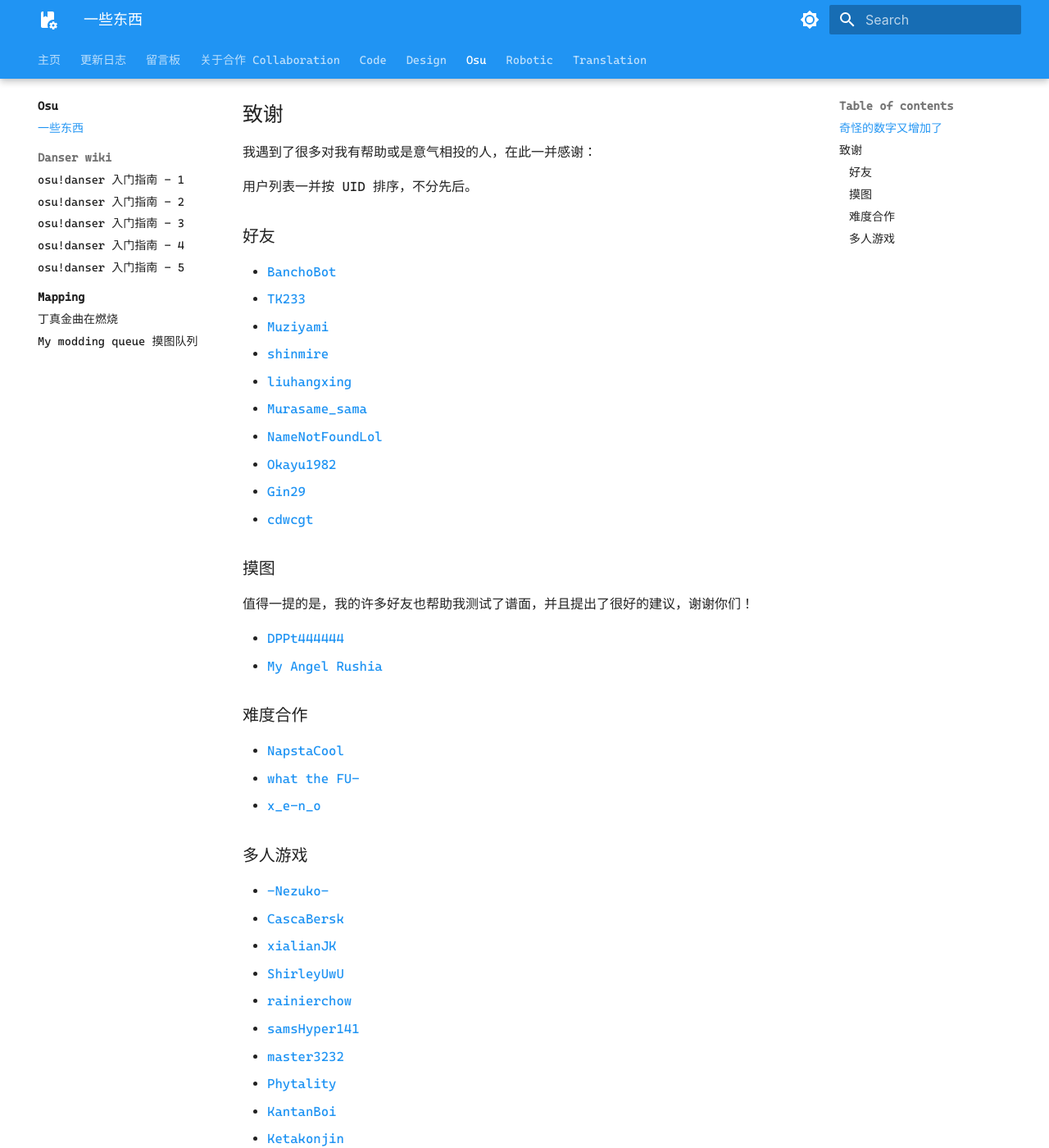
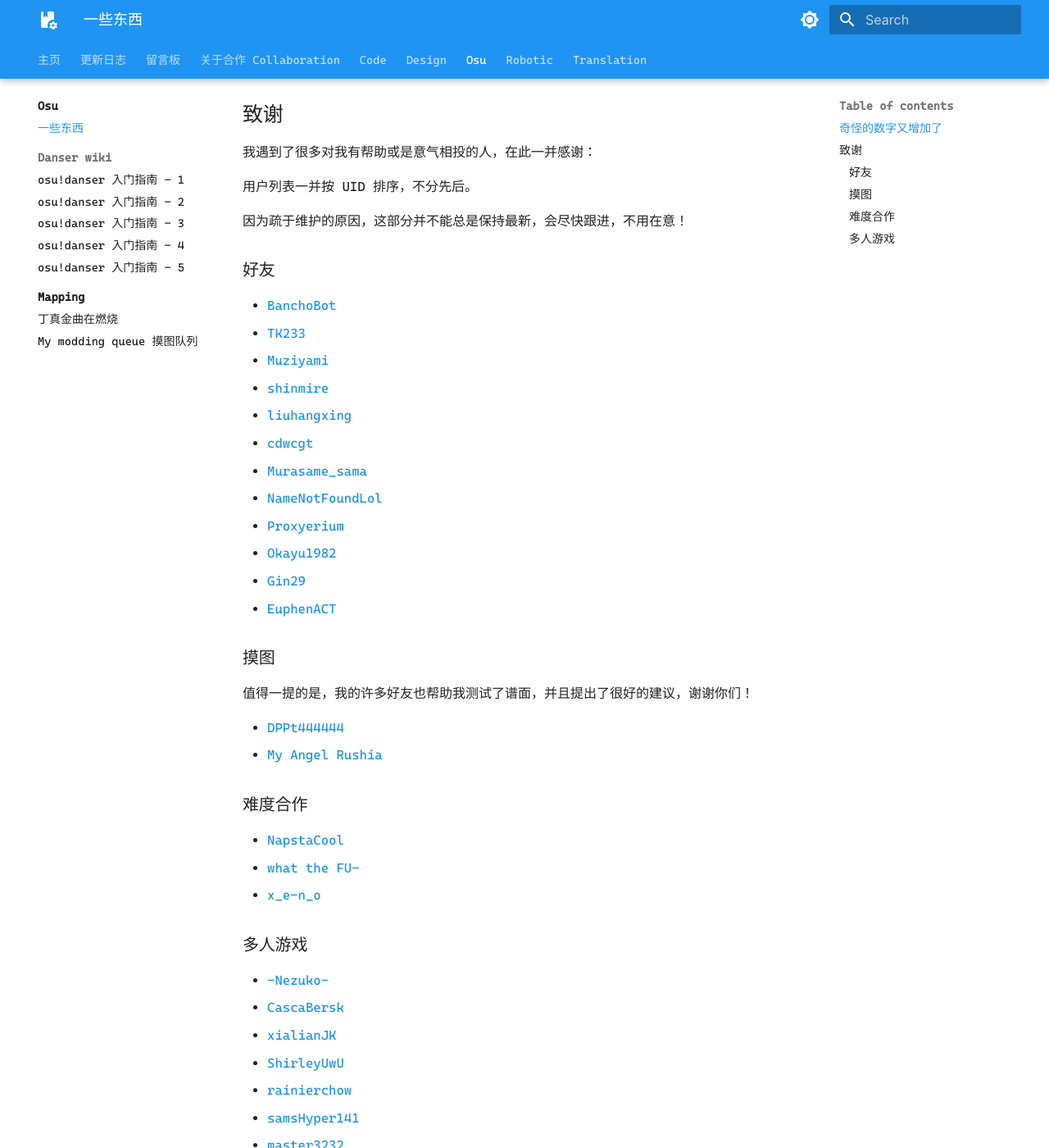
Before and after one commit to Sunnyboy971/Sunnyboy971.github.io, an MkDocs documentation site: the page built from docs/osu/misc.md, in a window 1280 px wide and 1400 px high, scrolled down 919 px. Shown: the whole window at 82% size. Built offline with MkDocs 1.6.1 and Material for MkDocs 9.7.7, drawn with Linux system fonts in a browser that asks for light colours; some web fonts are replaced; comment, search, counter and statistics services are not loaded.

Commit message:
Update relevant info

```diff
--- a/docs/osu/misc.md
+++ b/docs/osu/misc.md
@@ -29,6 +29,8 @@ comments: true
 
 用户列表一并按 UID 排序，不分先后。
 
+因为疏于维护的原因，这部分并不能总是保持最新，会尽快跟进，不用在意！
+
 ### 好友 {#mutual}
 
 - [BanchoBot](https://osu.ppy.sh/users/3)
@@ -36,11 +38,13 @@ comments: true
 - [Muziyami](https://osu.ppy.sh/users/7003013)
 - [shinmire](https://osu.ppy.sh/users/8270053)
 - [liuhangxing](https://osu.ppy.sh/users/11709578)
+- [cdwcgt](https://osu.ppy.sh/users/14721101)
 - [Murasame_sama](https://osu.ppy.sh/users/23033293)
 - [NameNotFoundLol](https://osu.ppy.sh/users/23882854)
+- [Proxyerium](https://osu.ppy.sh/users/25074263)
 - [Okayu1982](https://osu.ppy.sh/users/31700887)
 - [Gin29](https://osu.ppy.sh/users/31873859)
-- [cdwcgt](https://osu.ppy.sh/users/14721101)
+- [EuphenACT](https://osu.ppy.sh/users/32874224)
 
 ### 摸图 {#modders}
 
```
Also changed, not shown: other parts of docs/osu/misc.md (+0 -1 lines), docs/index.md (+2 -0 lines), docs/translation/index.md (+2 -0 lines), docs/translation/img/en-peppy.png (added).
